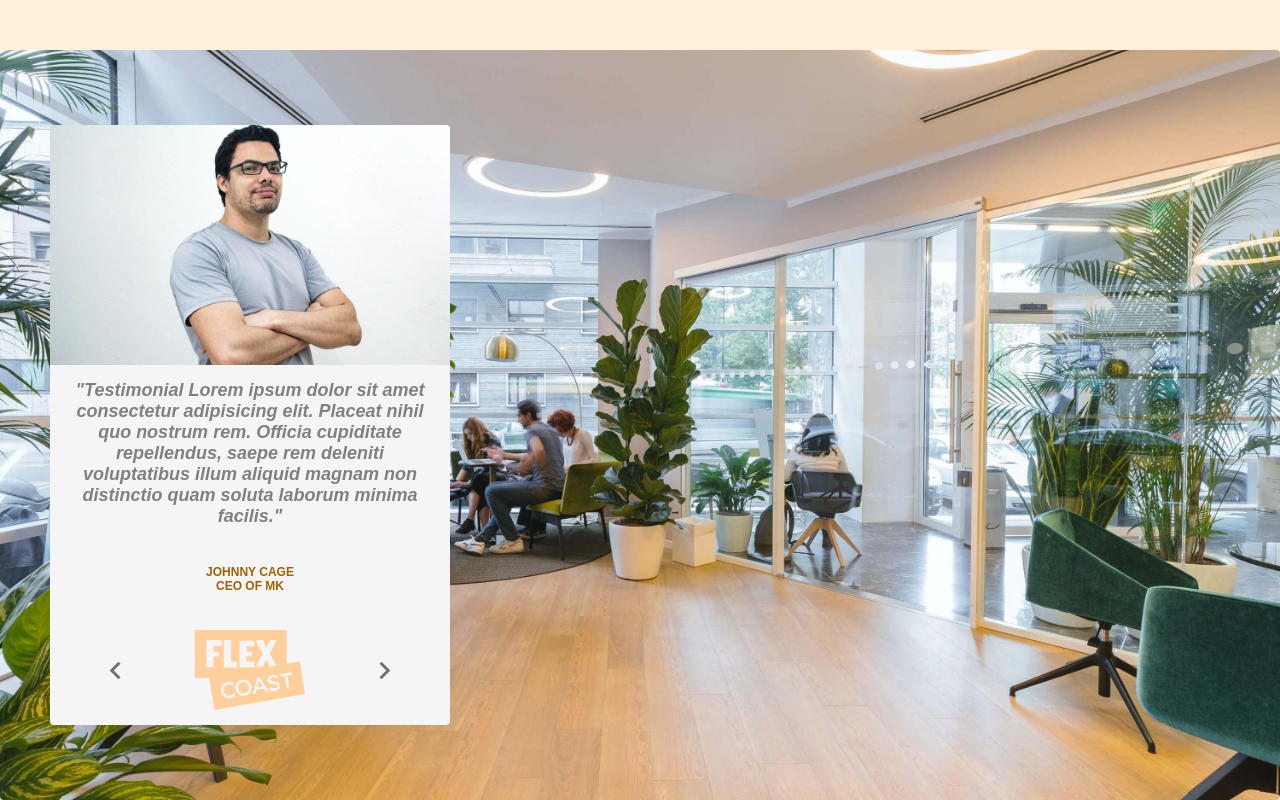
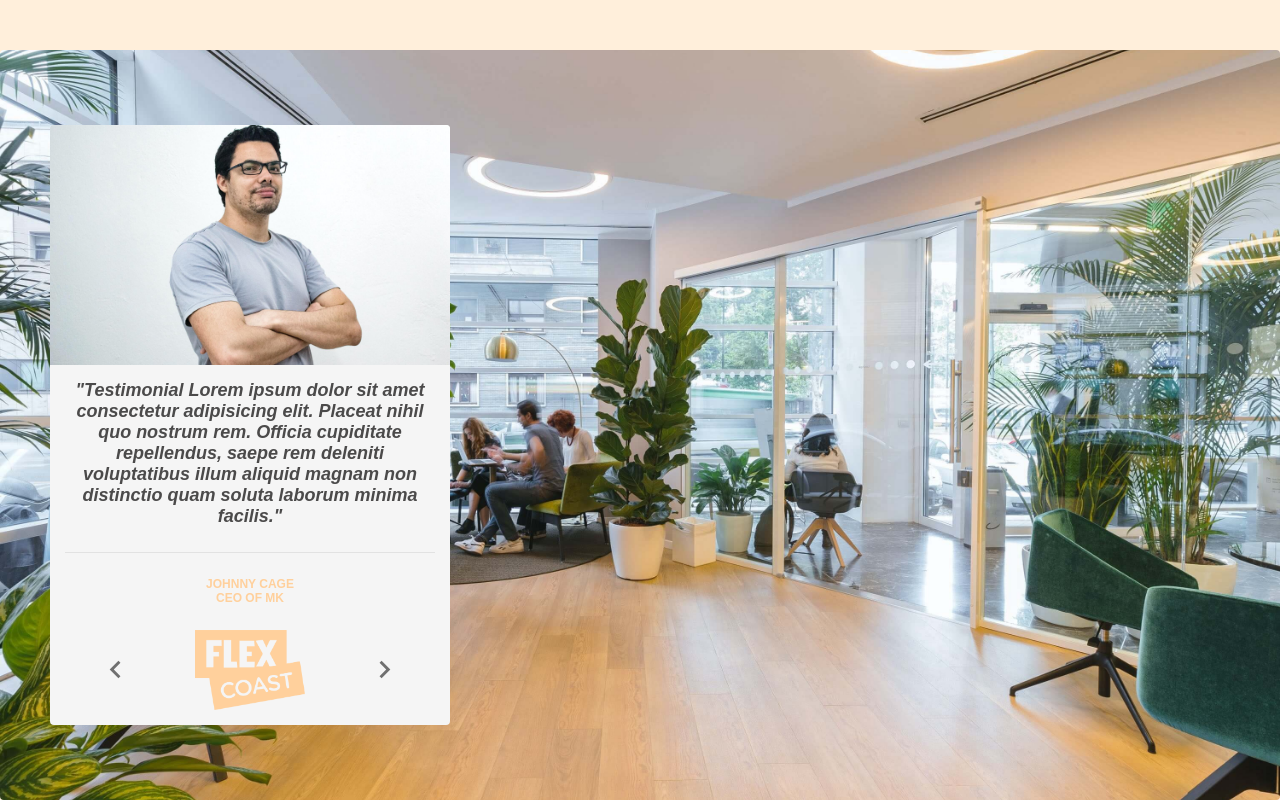
Before and after one commit to SevaDer14/flex_coast_client, a React (Create React App) app: page / in a window 1280 px wide. Shown: the part 665-1465 px from the top of the page. Built offline with nearby package versions, Linux system fonts and the light colour scheme.

Commit message:
Small styling changes to color, sets up placeholder data file

```diff
--- a/src/components/Testimonial.jsx
+++ b/src/components/Testimonial.jsx
@@ -3,6 +3,8 @@ import companyLogo from '../assets/logo.png'
 import IconButton from '@material-ui/core/IconButton'
 import ChevronLeftIcon from '@material-ui/icons/ChevronLeft'
 import ChevronRightIcon from '@material-ui/icons/ChevronRight'
+import Divider from '@material-ui/core/Divider'
+
 
 const TestimonialSlider = () => {
   const [slider, setSlider] = useState(1)
@@ -25,7 +27,7 @@ const TestimonialSlider = () => {
             saepe rem deleniti voluptatibus illum aliquid magnam non distinctio
             quam soluta laborum minima facilis."
           </h4>
-
+          <Divider light />
           <div>
             <p className='name'>Johnny Cage</p>
             <p className='job-title'>CEO of MK</p>
--- a/src/styles/landingPage.css
+++ b/src/styles/landingPage.css
@@ -256,7 +256,6 @@ input[type='number']::-webkit-outer-spin-button {
 
 .hero-section .welcome-text h1 {
   padding-bottom: 35px;
-  text-shadow: 0 0 3px #2a2929;
   padding-right: 10px;
   font-size: 45px;
   max-width: 600px;
@@ -366,20 +365,20 @@ input[type='number']::-webkit-outer-spin-button {
 
 .testimonials-container .testimonial-container .info-container h4 {
   font-size: 18px;
-  color: grey;
+  color: #4b4a4a;
   font-style: italic;
 }
 
 .testimonials-container .testimonial-container .info-container .name {
   font-size: 12px;
   text-transform: uppercase;
-  color: #a06206;
+  color: #ffd09c;
   font-weight: bold;
 }
 
 .testimonials-container .testimonial-container .info-container .job-title {
   font-size: 12px;
-  color: #a06206;
+  color: #ffd09c;
   text-transform: uppercase;
   font-weight: bold;
 }
--- a/src/styles/landingPage.scss
+++ b/src/styles/landingPage.scss
@@ -35,7 +35,6 @@ $person3: url('../assets/social-img-3.jpg');
 
     h1 {
       padding-bottom: 35px;
-      text-shadow: 0 0 3px rgb(42, 41, 41);
       padding-right: 10px;
       font-size: 45px;
       max-width: 600px;
@@ -113,21 +112,20 @@ $person3: url('../assets/social-img-3.jpg');
       justify-content: space-between;
       h4 {
         font-size: 18px;
-        color: grey;
+        color: rgb(75, 74, 74);
         font-style: italic;
       }
       .name {
         font-size: 12px;
         text-transform: uppercase;
-        color: rgb(160, 98, 6);
+        color: $secondaryColor;
         font-weight: bold;
       }
       .job-title {
         font-size: 12px;
-        color: rgb(160, 98, 6);
+        color: $secondaryColor;
         text-transform: uppercase;
         font-weight: bold;
-        // margin-bottom: 50px;
       }
       .logo-section {
         display: flex;
--- a/src/styles/questionnaire.css
+++ b/src/styles/questionnaire.css
@@ -1,5 +1,6 @@
 #root {
   font-size: 62.5%;
+  background-color: rgba(255, 208, 156, 0.2);
 }
 
 * {
```
Also changed, not shown: src/assets/testimonials.js (added, +11 -0 lines), 2 other files (tests, documents, lock files or other folders).
